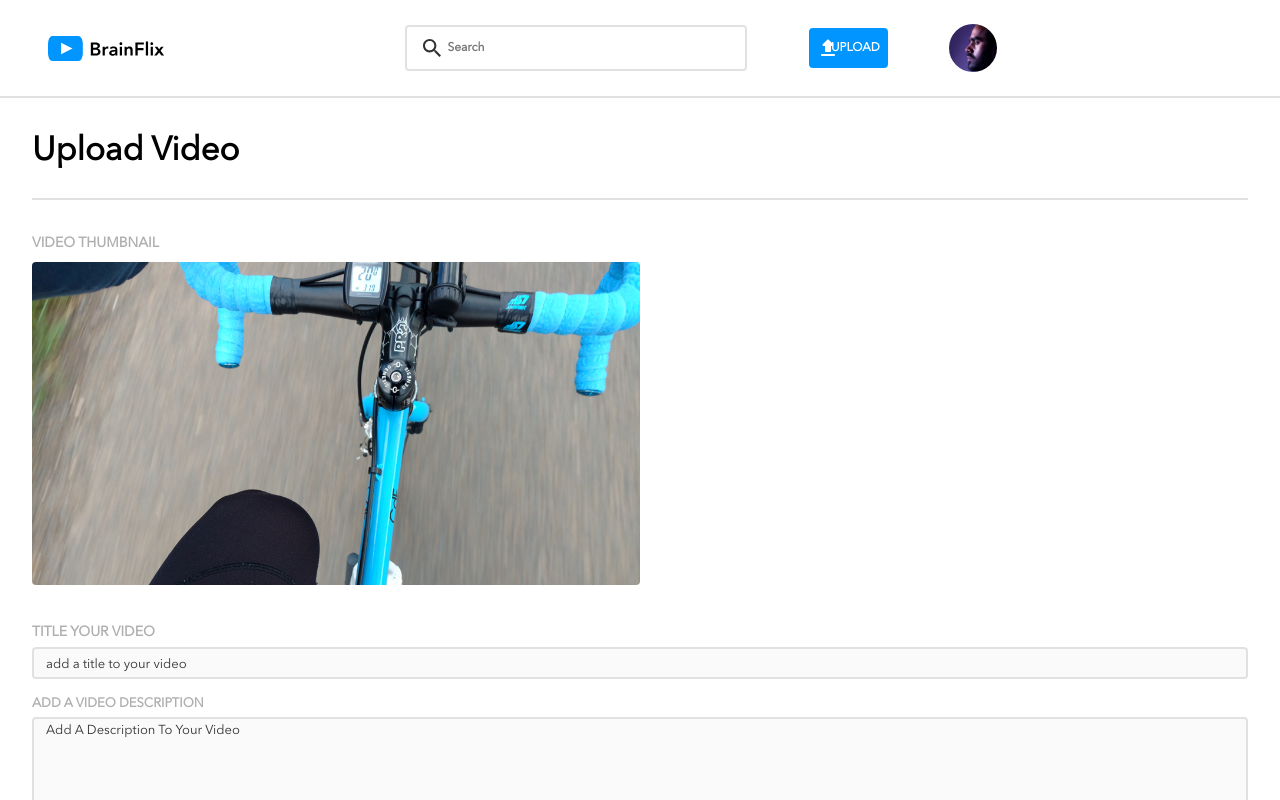
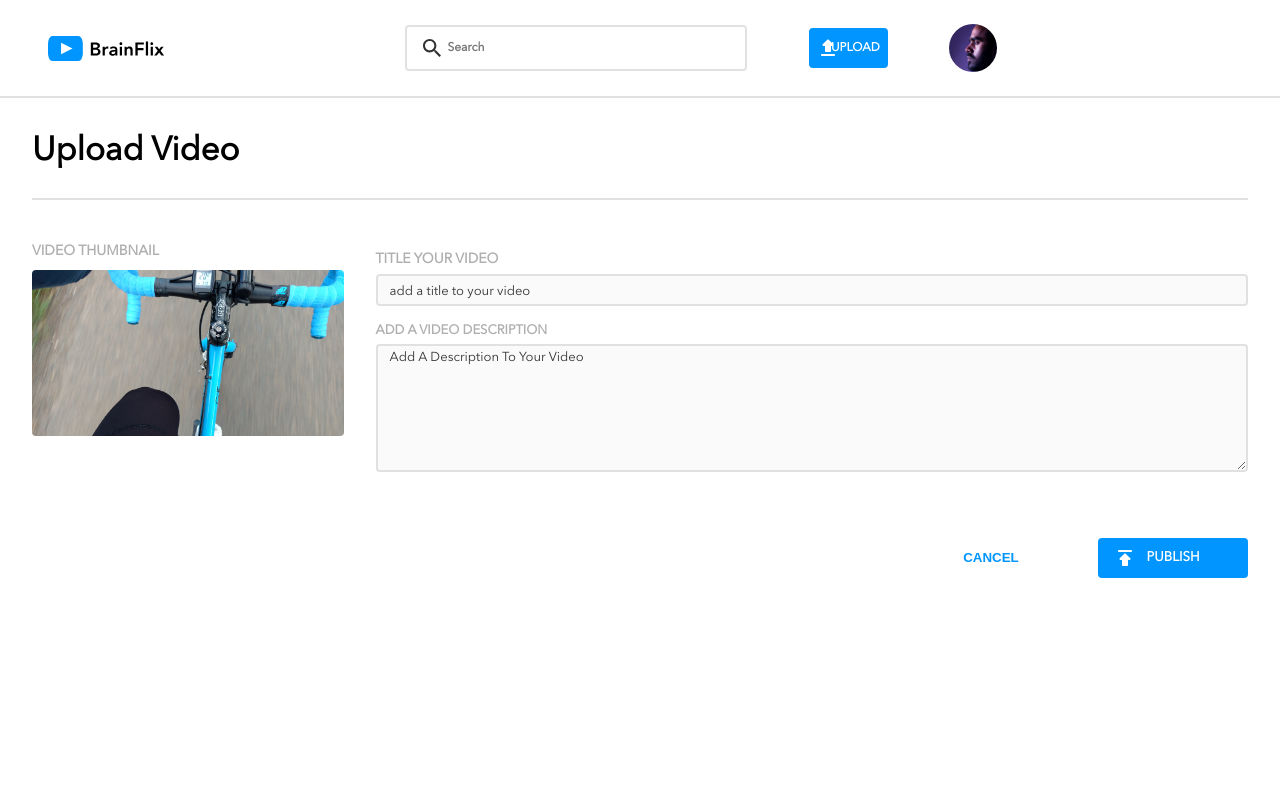
Before and after one commit to azmanosis/azeem-contractor-brainflix, a React (Create React App) app: page /upload in a window 1280 px wide. Shown: the top 800 px of the page. Built offline with nearby package versions, Linux system fonts and the light colour scheme.

Commit message:
upload page ready

```diff
--- a/src/pages/Uploads/Uploads.js
+++ b/src/pages/Uploads/Uploads.js
@@ -11,24 +11,28 @@ const Uploads = () => {
 
             <div className="upload">
                 <p className="upload__title">upload video</p>
-                <div className="upload__thumbnail">
-                    <p className="upload__thumbnail--words">video thumbnail</p>
-                    <img src={Uploadimage} className="upload__thumbnail--image"></img>
+                <div className="upload__section">
+                    <div className="upload__section--thumbnail">
+                        <p className="upload__section--thumbnail--words">video thumbnail</p>
+                        <img src={Uploadimage} className="upload__section--thumbnail--image" alt=""></img>
+                    </div>
+                    <form id="publish" className="upload__section--comments">
+                        <div className="upload__section--comments--a">
+                            <label className="upload__section--comments--a--title" for="video title">title your video</label>
+                            <input id="enter__video__title" className="upload__section--comments--a--input" type="text" value="" placeholder="add a title to your video"></input>
+                        </div>
+                        <div className="upload__section--comments--b">
+                            <label className="upload__section--comments--b--title" for="video title">add a video description</label>
+                            <textarea id="enter__video__title" className="upload__section--comments--b--input" type="text" placeholder="add a description to your video"></textarea>
+                        </div>
+                        <div className="upload__section--comments--link">
+                            <button className="upload__section--comments--link--publish">publish</button>
+                            <Link to="/" className="upload__section--comments--link--cancel">
+                                <button className="upload__section--comments--link--cancel--button">cancel</button>
+                            </Link>
+                        </div>
+                    </form>
                 </div>
-                <form id="publish" className="upload__comments">
-                    <div className="upload__comments--a">
-                        <label className="upload__comments--a--title" for="video title">title your video</label>
-                        <input id="enter__video__title" className="upload__comments--a--input" type="text" value="" placeholder="add a title to your video"></input>
-                    </div>
-                    <div className="upload__comments--b">
-                        <label className="upload__comments--b--title" for="video title">add a video description</label>
-                        <textarea id="enter__video__title" className="upload__comments--b--input" type="text" placeholder="add a description to your video"></textarea>
-                    </div>
-                    <button className="upload__comments--publish">publish</button>
-                </form>
-                <Link to="/" className="upload__cancel">
-                    <button className="upload__cancel--button">cancel</button>
-                </Link>
             </div>
         </>
     )
--- a/src/pages/Uploads/Uploads.scss
+++ b/src/pages/Uploads/Uploads.scss
@@ -2,7 +2,6 @@
 
 .upload {
   border-top: 2px solid $mercury;
-  // border-top-width: 100%;
 
   &__title {
     margin: 1rem;
@@ -20,11 +19,24 @@
     }
   }
 
-  &__thumbnail {
-    margin: 1rem;
+  &__section {
+    display: flex;
+    flex-flow: column;
+
+    @include desktop {
+      flex-flow: row;
+    }
+
+    &--thumbnail {
+      margin: 0 1rem 1rem 1rem;
 
       @include tablet {
         margin: 0 2rem;
+      }
+
+      @include desktop {
+        margin: 0 0 1rem 2rem;
+        width: 25%;
       }
 
       &--words {
@@ -47,14 +59,22 @@
         @include tablet {
           width: 50%;
         }
+
+        @include desktop {
+          width: 100%;
+        }
       }
     }
 
-  &__comments {
+    &--comments {
       margin: 1rem 1rem 0 1rem;
 
       @include tablet {
-      margin: 2rem 2rem 0 2rem;
+        margin: 1rem 2rem 0 2rem;
+      }
+
+      @include desktop {
+        width: 70vw;
       }
 
       &--a {
@@ -102,8 +122,17 @@
         text-transform: uppercase;
         margin-top: 1rem;
 
+        @include tablet {
+          border-bottom: 2px solid $mercury;
+          padding-bottom: 2rem;
+        }
+
+        @include desktop {
+          border-bottom: 2px solid $white;
+        }
+
         &--title {
-        padding-right: 50%;
+          padding-right: 25%;
         }
 
         &--input {
@@ -130,11 +159,21 @@
         }
       }
 
+      &--link {
+        display: flex;
+        flex-flow: column;
+
+        @include tablet {
+          flex-flow: row-reverse;
+        }
+        // align-items: center;
+
         &--publish {
           margin-top: 2rem;
           @include mobile_label-buttons;
           height: 2.5rem;
-      background: url(../../assets/icons/publish.svg) no-repeat 0.9375rem center;
+          background: url(../../assets/icons/publish.svg) no-repeat 0.9375rem
+            center;
           border-radius: 0.25rem;
           background-color: $blue;
           color: $white;
@@ -146,18 +185,27 @@
           text-transform: uppercase;
           padding: 0;
 
+          @include tablet {
+            width: 9.375rem;
+            margin-left: 2rem;
+          }
+
           &:hover {
             background-color: $darkblue;
           }
         }
+
+        &--cancel {
+          margin: 1rem 0 0 0;
+          height: 2.5rem;
+          width: 100%;
+
+          @include tablet {
+            margin-top: 2rem;
+            width: 9.375rem;
           }
 
-  &__cancel {
-    height: 2.5rem;
-    width: 100vw;
-
           &--button {
-      margin-top: 1rem;
             border: none;
             color: $blue;
             background-color: $white;
@@ -166,6 +214,28 @@
             height: 2.5rem;
             @include mobile_label-buttons;
             text-transform: uppercase;
+            cursor: pointer;
+            // margin: 0;
           }
         }
       }
+    }
+  }
+
+  // &__cancel {
+  //   height: 2.5rem;
+  //   width: 100vw;
+
+  //   &--button {
+  //     margin-top: 1rem;
+  //     border: none;
+  //     color: $blue;
+  //     background-color: $white;
+  //     width: 100%;
+  //     padding: 0;
+  //     height: 2.5rem;
+  //     @include mobile_label-buttons;
+  //     text-transform: uppercase;
+  //   }
+  // }
+}
```
Lines whose indentation alone changed are shown as unchanged.
